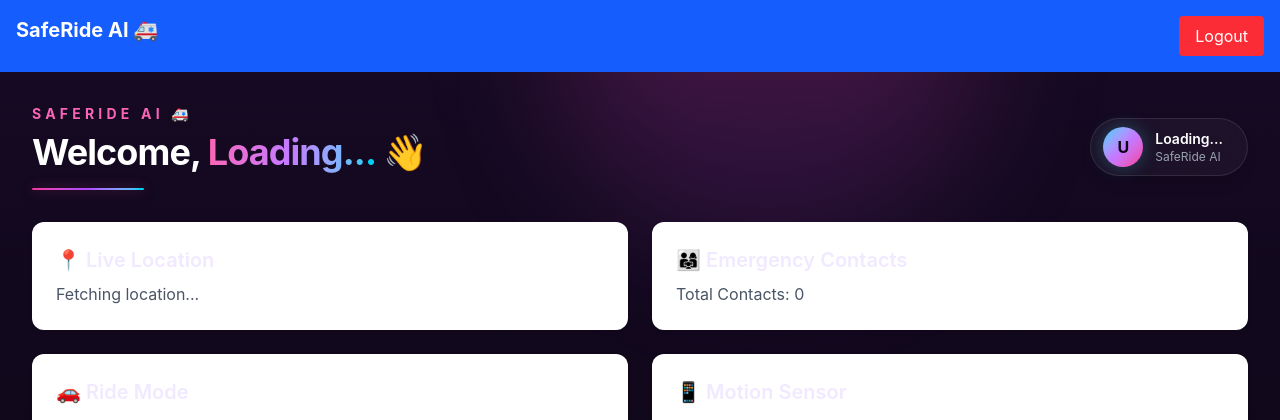
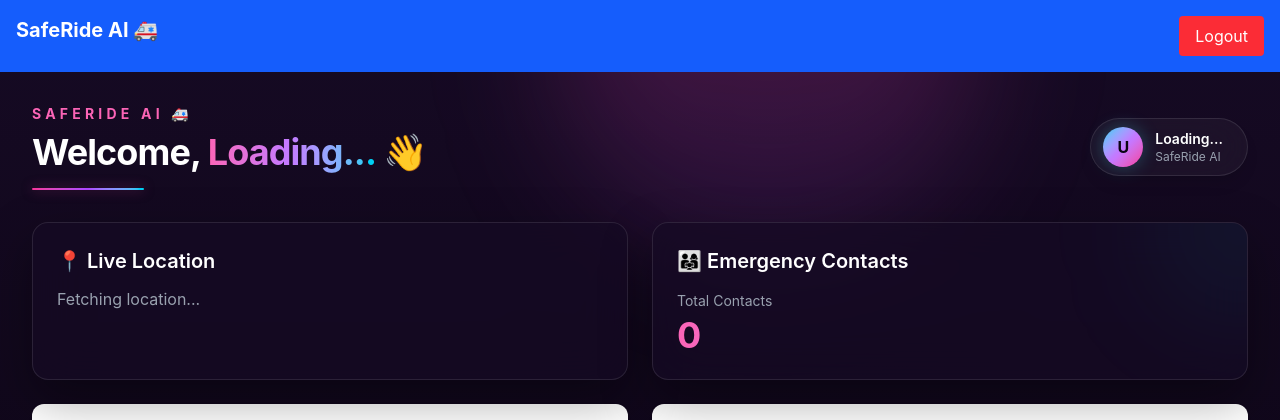
Before and after one commit to adarsh1025/accident-detection-system, a React app in the folder frontend/: page /dashboard in a window 1280 px wide. Shown: the top 420 px of the page. Built offline with nearby package versions, Linux system fonts and the light colour scheme; no server answers; sample sign-in values are in the browser's storage; the HTML template or start-up script is replaced by a standard one.

Commit message:
Live Location card and Emergency Contacts card are modified

```diff
--- a/frontend/src/pages/Dashboard.jsx
+++ b/frontend/src/pages/Dashboard.jsx
@@ -391,29 +391,49 @@ function Dashboard() {
           </div>
         </div>
         <div className="grid grid-cols-1 md:grid-cols-2 gap-6">
-          <div className="bg-white shadow rounded-xl p-6">
-            <h2 className="text-xl font-semibold mb-2">📍 Live Location</h2>
+          <div className="relative overflow-hidden rounded-2xl border border-white/10 bg-[#160a24]/70 p-6 backdrop-blur-xl shadow-[0_20px_50px_rgba(0,0,0,0.35)] transition-all duration-300 hover:border-pink-400/30 hover:shadow-[0_20px_60px_rgba(236,72,153,0.08)]">
+            <h2 className="text-xl font-semibold mb-3 text-white">
+              📍 Live Location
+            </h2>
 
             {location ? (
               <>
-                <p className="text-gray-600">Latitude: {location.latitude}</p>
+                <p className="text-gray-400">
+                  Latitude:{" "}
+                  <span className="text-cyan-300 font-medium">
+                    {location.latitude}
+                  </span>
+                </p>
 
-                <p className="text-gray-600">Longitude: {location.longitude}</p>
+                <p className="text-gray-400 mb-4">
+                  Longitude:{" "}
+                  <span className="text-cyan-300 font-medium">
+                    {location.longitude}
+                  </span>
+                </p>
                 <MapView location={location} />
               </>
             ) : (
-              <p className="text-gray-600">Fetching location...</p>
+              <p className="text-gray-400">Fetching location...</p>
             )}
           </div>
 
-          <div className="bg-white shadow rounded-xl p-6">
-            <h2 className="text-xl font-semibold mb-2">
-              👨‍👩‍👧 Emergency Contacts
-            </h2>
+          <div className="relative overflow-hidden rounded-2xl border border-white/10 bg-[#160a24]/70 p-6 backdrop-blur-xl shadow-[0_20px_50px_rgba(0,0,0,0.35)] transition-all duration-300 hover:border-cyan-400/30 hover:shadow-[0_20px_60px_rgba(34,211,238,0.08)]">
+            {/* Glow */}
+            <div className="absolute -top-16 -right-16 h-36 w-36 rounded-full bg-cyan-400/10 blur-3xl pointer-events-none"></div>
 
-            <p className="text-gray-600">Total Contacts: {contactsCount}</p>
+            <div className="relative z-10">
+              <h2 className="text-xl font-semibold mb-4 text-white">
+                👨‍👩‍👧 Emergency Contacts
+              </h2>
+
+              <p className="text-sm text-gray-400">Total Contacts</p>
+
+              <p className="mt-1 text-4xl font-bold bg-gradient-to-r from-pink-400 via-purple-400 to-cyan-400 bg-clip-text text-transparent">
+                {contactsCount}
+              </p>
+            </div>
           </div>
-
           {/* Ride Mode */}
 
           <div className="bg-white shadow rounded-xl p-6">
```
